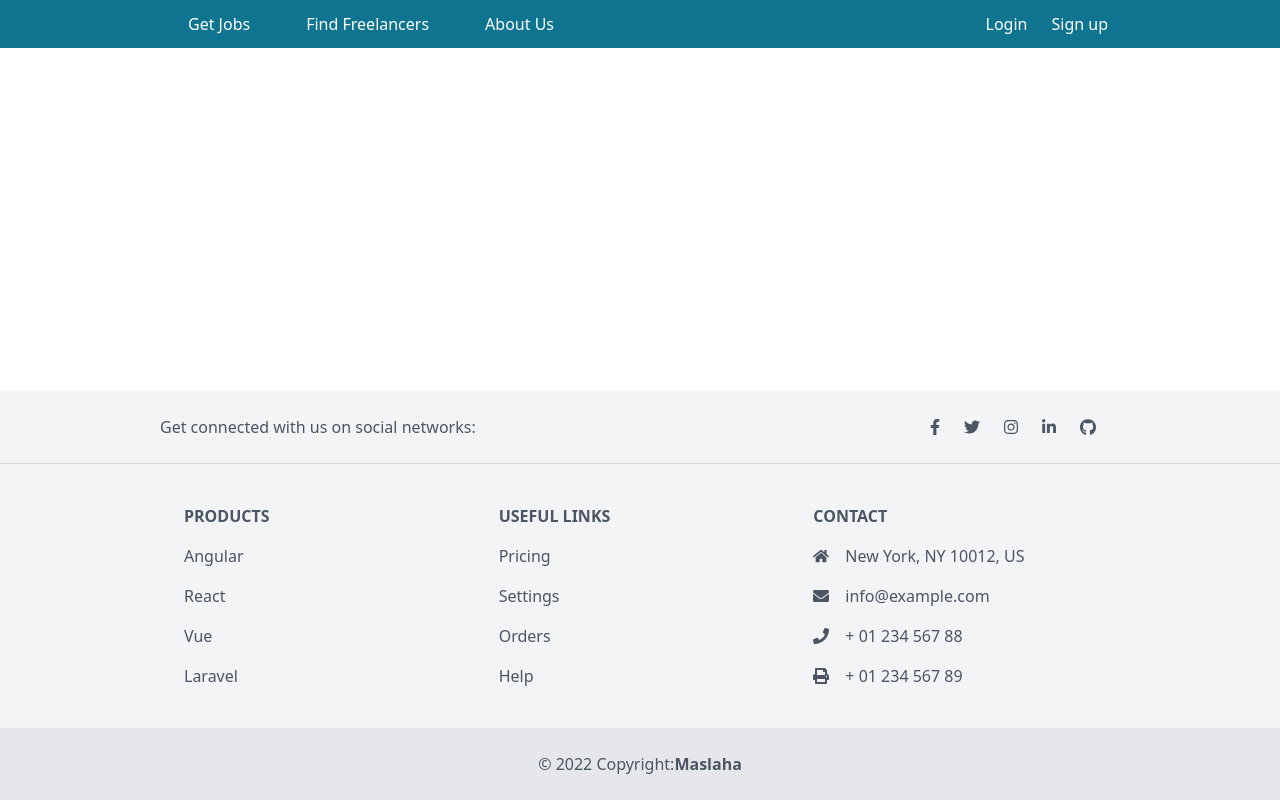
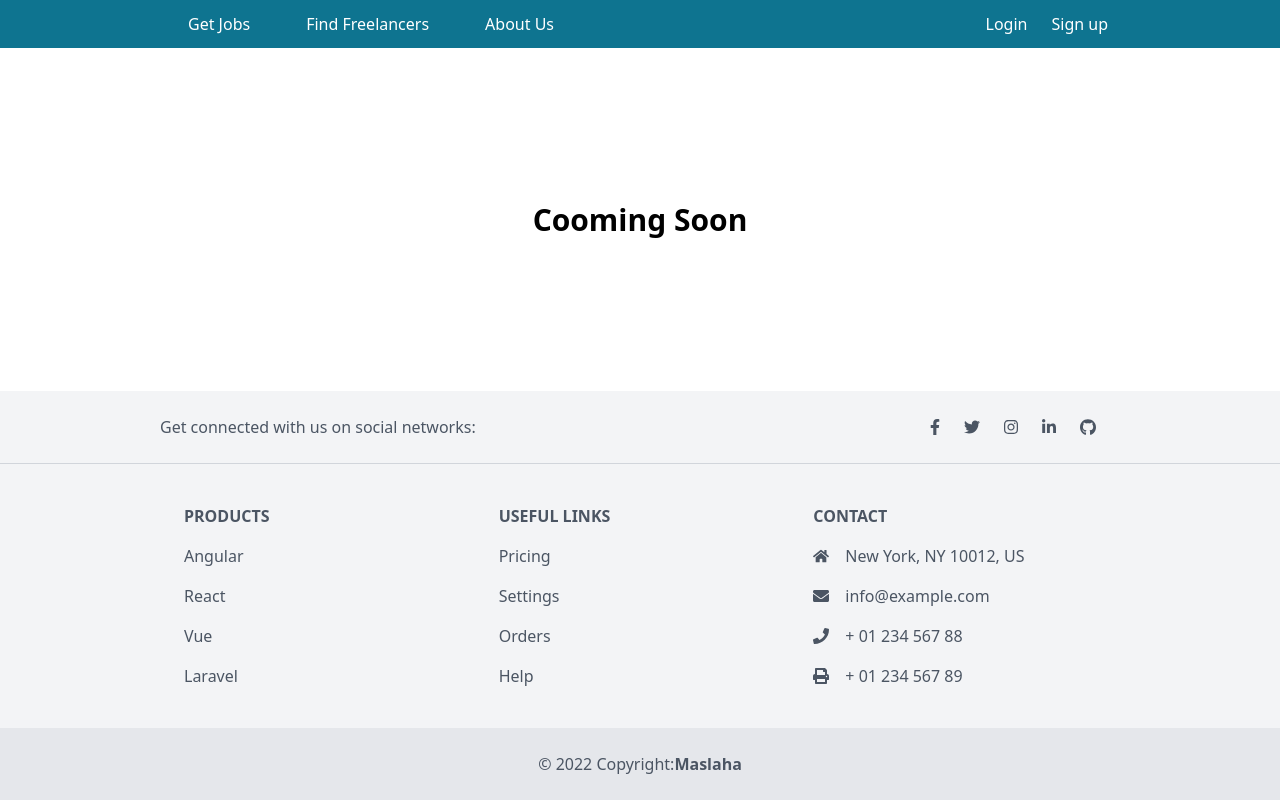
Before and after one commit to moh1434/Maslah-Tech-vue3, a Vue app: page / in a window 1280 px wide. Both pictures are taken after a click on the item "Login". Built offline with nearby package versions, Linux system fonts and the light colour scheme.

Commit message:
create 404 page

```diff
--- /dev/null
+++ b/src/pages/404.vue
@@ -0,0 +1,9 @@
+<script setup lang="ts"></script>
+
+<template>
+  <div class="flex h-full">
+    <p class="m-auto text-3xl font-bold">Cooming Soon</p>
+  </div>
+</template>
+
+<style></style>
--- a/src/router/index.ts
+++ b/src/router/index.ts
@@ -8,6 +8,13 @@ import Index from '@/pages/index.vue';
 // console.log('meta.env.MODE=', import.meta.env.MODE);
 
 const history = createWebHistory();
-const routes = [{ path: '/', name: 'index', component: Index }];
+const routes = [
+  { path: '/', name: 'index', component: Index },
+  {
+    path: '/:pathMatch(.*)*',
+    name: '404',
+    component: () => import('@/pages/404.vue'),
+  },
+];
 const router = createRouter({ history, routes });
 export default router;
```
